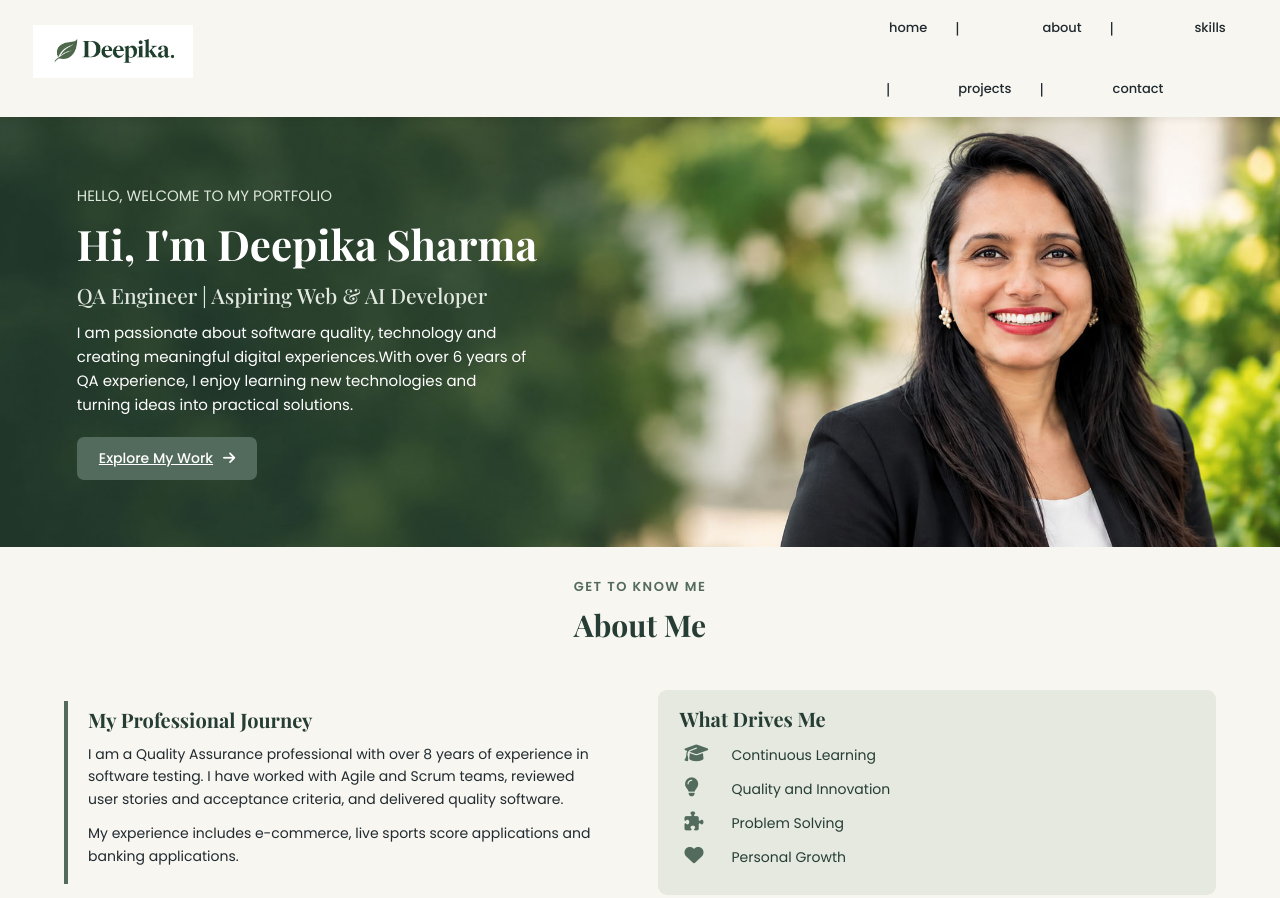
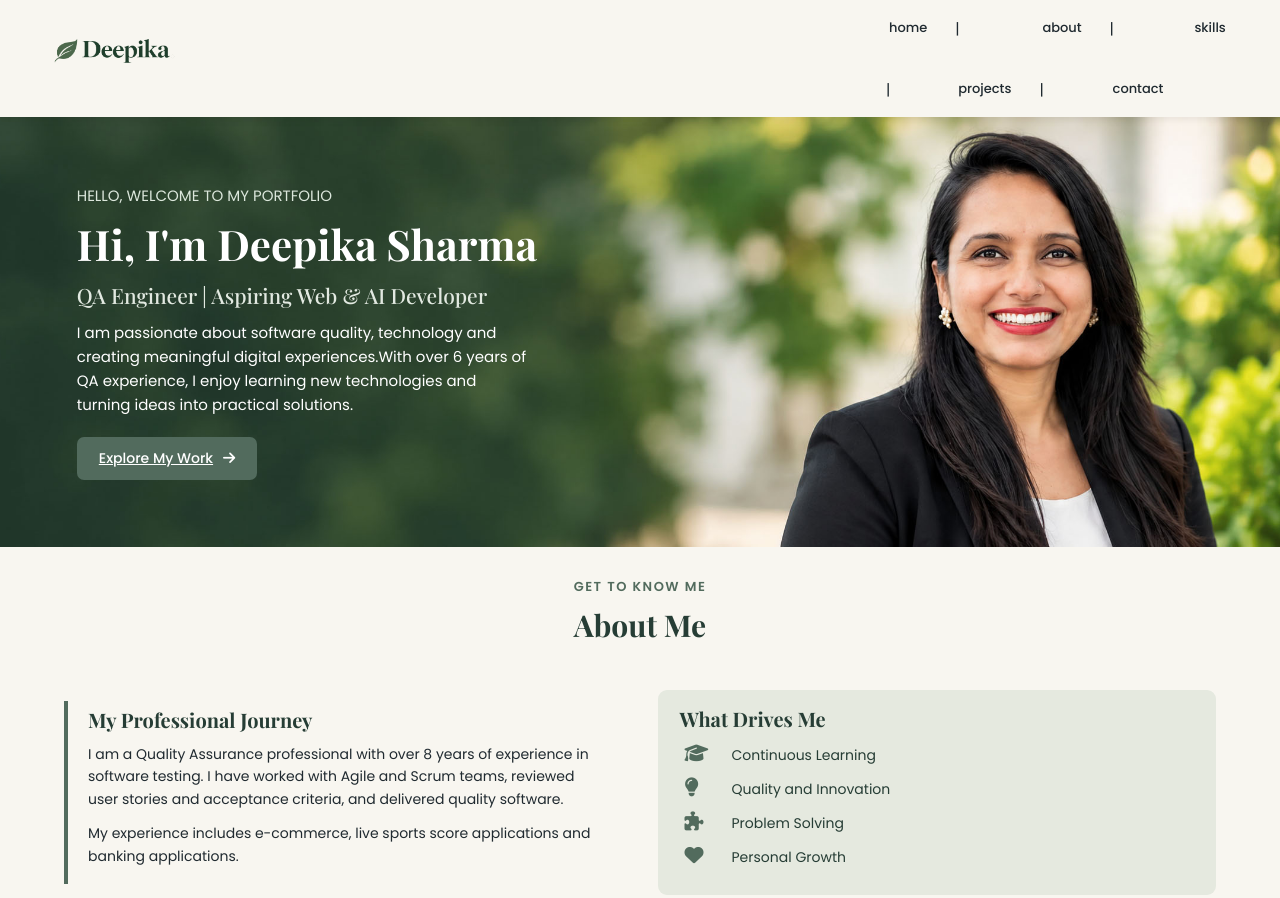
Before and after one commit to deepikaagileqa/deepikaagileqa.github.io, a plain HTML site: page index.html in a window 1280 px wide. Shown: the top 898 px of the page. Drawn offline with nearby package versions, Linux system fonts and the light colour scheme.

```diff
--- a/index.html
+++ b/index.html
@@ -20,7 +20,7 @@
 <nav class="navbar">
   <div class="logo">
 <a href="#home">
-  <img src="assets/images/logo.jpg" alt="My Website logo">
+  <img src="assets/images/logo1.png" alt="My Website logo">
  </a>
 </div>
   <div id="nav-links">
@@ -356,7 +356,7 @@
 
     <div class="footer-top">
 
-        <a href="#home"><img src="assets/images/logo.jpg" alt="My Website logo"></a>
+        <a href="#home"><img src="assets/images/logo1.png" alt="My Website logo"></a>
 
         <p>
             Learning, growing and creating
```
Also changed, not shown: assets/images/logo1.png (added).
